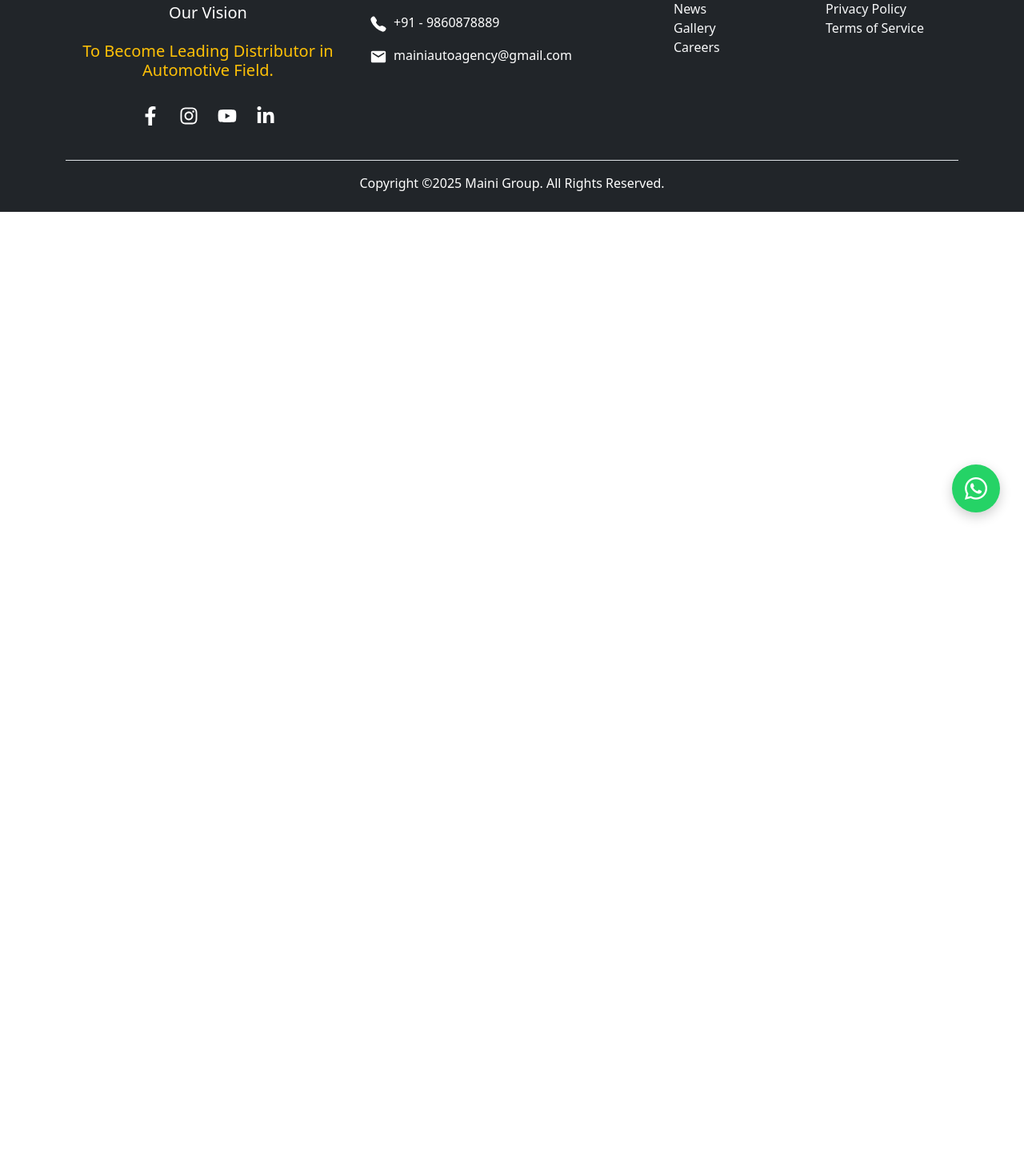
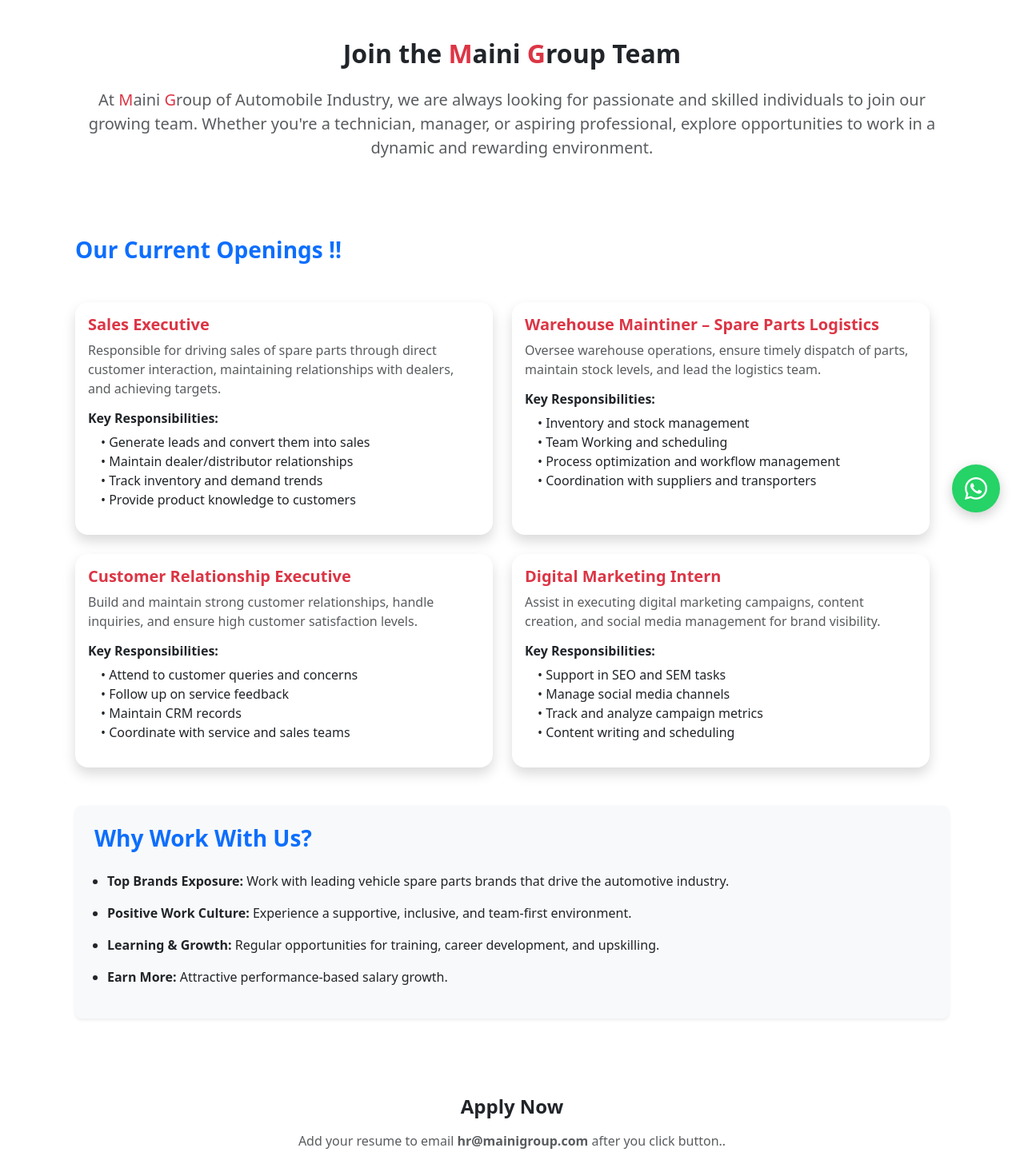
Before and after one commit to rvcjourney/reactjs, a React (Vite) app: page /career in a window 1280 px wide. Shown: the part 129-1570 px from the top of the page at 80% size. Before the commit the page ends 800 px from the top, so only its background shows below. Built offline with nearby package versions, Linux system fonts and the light colour scheme.

Commit message:
Carrer page

```diff
--- a/index.html
+++ b/index.html
@@ -16,7 +16,6 @@
   <div id="root"></div>
   <script type="module" src="/src/main.jsx"></script>
   <script src="https://cdn.jsdelivr.net/npm/bootstrap@5.3.0/dist/js/bootstrap.bundle.min.js"></script>
-
 </body>
 
 </html>
--- a/src/App.jsx
+++ b/src/App.jsx
@@ -15,10 +15,11 @@
 import Navbar from './components/Navbar.jsx';
 import About from './pages/About.jsx';
 import Home from './pages/Home.jsx'; // Your home component
-import Contact from './pages/Contact.jsx';
 import TotalBrands from './pages/TotalBrands.jsx';
 import Company from './pages/Company.jsx';
 import NewsGallery from './pages/NewsGallery.jsx';
+import Contact from './pages/Contact.jsx';
+import Career from './components/Career.jsx';
 import Footer from './components/Footer.jsx';
 
 function App() {
@@ -28,11 +29,12 @@
       <Routes>
         <Route path="/" element={<Home />} />
         <Route path="/about" element={<About />} />
-        <Route path="/contact" element={<Contact />} />
         <Route path="/brands" element={<TotalBrands />} />
         <Route path="/company" element={<Company />} />
         <Route path="/newsgallery" element={< NewsGallery/>} />
-        {/* Add more routes as needed */}
+        <Route path="/contact" element={<Contact />} />
+        <Route path="/career" element={<Career />} />
+                {/* Add more routes as needed */}
       </Routes>
       <Footer />
     </Router>
--- /dev/null
+++ b/src/components/Career.jsx
@@ -0,0 +1,141 @@
+
+const Career = () => {
+    return (
+        <div className="container mt-5 py-5">
+            <hr />
+            <div className="container py-5">
+                <h2 className="text-center fw-bold mb-4">
+                    Join the <span className="text-danger">M</span>aini <span className="text-danger">G</span>roup Team
+                </h2>
+
+                <p className="text-center fs-5 text-muted mb-5">
+                    At <span className="text-danger">M</span>aini <span className="text-danger">G</span>roup of Automobile Industry, we are always looking for passionate and skilled individuals to join our growing team. Whether you're a technician, manager, or aspiring professional, explore opportunities to work in a dynamic and rewarding environment.
+                </p>
+
+                <div className="row mb-5">
+                    <div className="row g-4">
+                        <h3 className="fw-bold mb-4 text-primary">Our Current Openings !!</h3>
+                        {/* Sales Executive */}
+                        <div className="col-md-6 col-12">
+                            <div className="card h-100 shadow border-0 rounded-4">
+                                <div className="card-body">
+                                    <h5 className="card-title text-danger fw-bold">Sales Executive </h5>
+                                    <p className="card-text text-muted">
+                                        Responsible for driving sales of spare parts through direct customer interaction, maintaining relationships with dealers, and achieving targets.
+                                    </p>
+                                    <h6 className="fw-semibold">Key Responsibilities:</h6>
+                                    <ul className="list-unstyled ms-3">
+                                        <li>• Generate leads and convert them into sales</li>
+                                        <li>• Maintain dealer/distributor relationships</li>
+                                        <li>• Track inventory and demand trends</li>
+                                        <li>• Provide product knowledge to customers</li>
+                                    </ul>
+                                </div>
+                            </div>
+                        </div>
+
+                        {/* Warehouse Manager */}
+                        <div className="col-md-6 col-12">
+                            <div className="card h-100 shadow border-0 rounded-4">
+                                <div className="card-body">
+                                    <h5 className="card-title text-danger fw-bold">Warehouse Maintiner – Spare Parts Logistics</h5>
+                                    <p className="card-text text-muted">
+                                        Oversee warehouse operations, ensure timely dispatch of parts, maintain stock levels, and lead the logistics team.
+                                    </p>
+                                    <h6 className="fw-semibold">Key Responsibilities:</h6>
+                                    <ul className="list-unstyled ms-3">
+                                        <li>• Inventory and stock management</li>
+                                        <li>• Team Working and scheduling</li>
+                                        <li>• Process optimization and workflow management</li>
+                                        <li>• Coordination with suppliers and transporters</li>
+                                    </ul>
+                                </div>
+                            </div>
+                        </div>
+
+                        {/* Customer Relationship Executive */}
+                        <div className="col-md-6 col-12">
+                            <div className="card h-100 shadow border-0 rounded-4">
+                                <div className="card-body">
+                                    <h5 className="card-title text-danger fw-bold">Customer Relationship Executive</h5>
+                                    <p className="card-text text-muted">
+                                        Build and maintain strong customer relationships, handle inquiries, and ensure high customer satisfaction levels.
+                                    </p>
+                                    <h6 className="fw-semibold">Key Responsibilities:</h6>
+                                    <ul className="list-unstyled ms-3">
+                                        <li>• Attend to customer queries and concerns</li>
+                                        <li>• Follow up on service feedback</li>
+                                        <li>• Maintain CRM records</li>
+                                        <li>• Coordinate with service and sales teams</li>
+                                    </ul>
+                                </div>
+                            </div>
+                        </div>
+
+                        {/* Digital Marketing Intern */}
+                        <div className="col-md-6 col-12">
+                            <div className="card h-100 shadow border-0 rounded-4">
+                                <div className="card-body">
+                                    <h5 className="card-title text-danger fw-bold">Digital Marketing Intern</h5>
+                                    <p className="card-text text-muted">
+                                        Assist in executing digital marketing campaigns, content creation, and social media management for brand visibility.
+                                    </p>
+                                    <h6 className="fw-semibold">Key Responsibilities:</h6>
+                                    <ul className="list-unstyled ms-3">
+                                        <li>• Support in SEO and SEM tasks</li>
+                                        <li>• Manage social media channels</li>
+                                        <li>• Track and analyze campaign metrics</li>
+                                        <li>• Content writing and scheduling</li>
+                                    </ul>
+                                </div>
+                            </div>
+                        </div>
+
+                    </div>
+
+
+                    <div className="col-md-12 mb-5 mt-5">
+                        <div className="p-4 bg-light rounded-3 shadow-sm">
+                            <h3 className="fw-bold mb-4 text-primary">Why Work With Us?</h3>
+                            <ul className="ps-3">
+                                <li className="mb-3">
+                                    <strong>Top Brands Exposure:</strong> Work with leading vehicle spare parts brands that drive the automotive industry.
+                                </li>
+                                <li className="mb-3">
+                                    <strong>Positive Work Culture:</strong> Experience a supportive, inclusive, and team-first environment.
+                                </li>
+                                <li className="mb-3">
+                                    <strong>Learning & Growth:</strong> Regular opportunities for training, career development, and upskilling.
+                                </li>
+                                <li className="mb-3">
+                                    <strong>Earn More:</strong> Attractive performance-based salary growth.
+                                </li>
+                            </ul>
+                        </div>
+                    </div>
+
+                </div>
+
+                <div className="text-center">
+                    <h4 className="fw-bold mb-3">Apply Now</h4>
+                    <p className="text-muted mb-4">
+                        Add your resume to email <strong>hr@mainigroup.com</strong> after you click button..
+                    </p>
+                    <a
+                        href="https://mail.google.com/mail/?view=cm&fs=1&to=mainiautoagency@gmail.com&su=Inquiry%20from%20Website&body=Hello,%20I%20would%20like%20to%20know%20more%20about%20designation%20and%20this%20is%20my%20resume..." className="btn btn-primary btn-lg px-4 py-2"
+                        target="_blank"
+                        rel="noopener noreferrer"
+                        style={{ textDecoration: "none", color: "inherit" }}
+                    >Send Resume</a>
+                    {/* <a href="mailto:hr@mainigroup.com" className="btn btn-danger btn-lg px-4 py-2">
+
+                    </a> */}
+                </div>
+            </div>
+
+        </div>
+
+    );
+};
+
+export default Career;
--- a/src/components/Footer.jsx
+++ b/src/components/Footer.jsx
@@ -2,6 +2,7 @@
 import { IoCall } from "react-icons/io5";
 import { MdEmail } from "react-icons/md";
 import './Footer.css'
+import { Link } from "react-router-dom";
 
 import {
     FaFacebookF,
@@ -65,11 +66,9 @@
                     <div className="col-lg-2 col-md-6 mb-2">
                         <h5 className="text-warning">Company</h5>
                         <ul className="list-unstyled">
-                            <li><a href="/about" className="text-light text-decoration-none">About Us</a></li>
-                            <li><a href="#" className="text-light text-decoration-none">Our Team</a></li>
-                            <li><a href="#" className="text-light text-decoration-none">News</a></li>
-                            <li><a href="#" className="text-light text-decoration-none">Gallery</a></li>
-                            <li><a href="#" className="text-light text-decoration-none">Careers</a></li>
+                            <li><Link to="/about" className="text-light text-decoration-none">About Us</Link></li>
+                            <li><Link to="/newsgallery" className="text-light text-decoration-none">News & Gallery</Link></li>
+                            <li><Link to="/career" className="text-light text-decoration-none">Careers</Link></li>
                         </ul>
                     </div>
 
@@ -77,10 +76,10 @@
                     <div className="col-lg-2 col-md-6">
                         <h5 className="text-warning">Support</h5>
                         <ul className="list-unstyled">
-                            <li><a href="/contact" className="text-light text-decoration-none">Contact Us</a></li>
-                            <li><a href="#" className="text-light text-decoration-none">FAQs</a></li>
-                            <li><a href="#" className="text-light text-decoration-none">Privacy Policy</a></li>
-                            <li><a href="#" className="text-light text-decoration-none">Terms of Service</a></li>
+                            <li><Link to="/contact" className="text-light text-decoration-none">Contact Us</Link></li>
+                            <li><Link to="#" className="text-light text-decoration-none">FAQs</Link></li>
+                            <li><Link to="#" className="text-light text-decoration-none">Privacy Policy</Link></li>
+                            <li><Link to="#" className="text-light text-decoration-none">Terms of Service</Link></li>
                         </ul>
                     </div>
                 </div>
```
